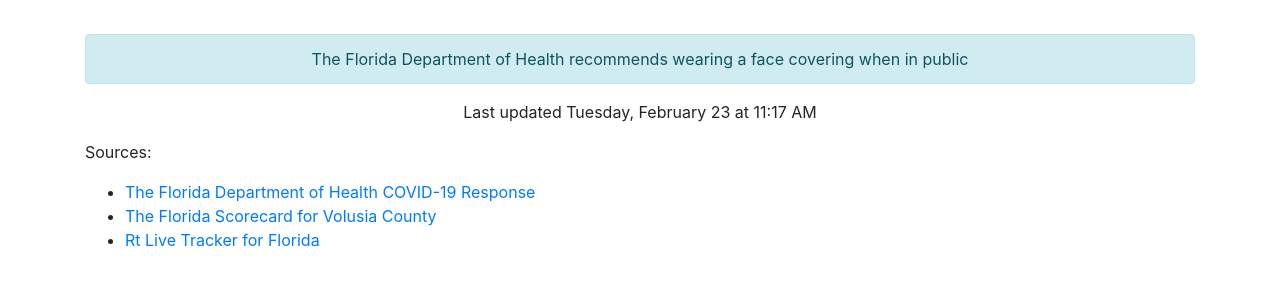
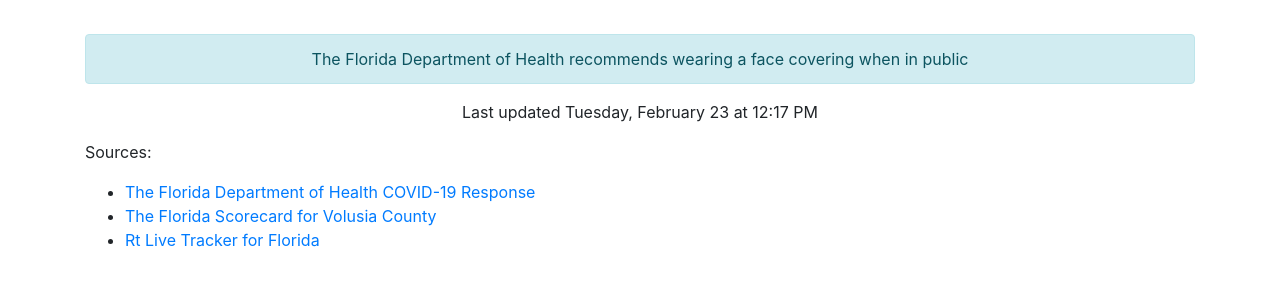
Before and after one commit to thinkjson/timeforchurch, a Jekyll site: the page built from index.md, in a window 1280 px wide. Shown: the part 544-840 px from the top of the page. Built offline with Jekyll 4.4.1, drawn with Linux system fonts in a browser that asks for light colours; our own code applies the rules of GitHub Pages for plain Markdown files.

Commit message:
Updating data

```diff
--- a/_includes/data.html
+++ b/_includes/data.html
@@ -10,4 +10,4 @@
     <div class="outcome text-success">YES</div>
     <div class="alert alert-info" role="alert">The Florida Department of Health recommends wearing a face covering when in public</div>
 
-    <p>Last updated Tuesday, February 23 at 11:17 AM</p>
+    <p>Last updated Tuesday, February 23 at 12:17 PM</p>
```
